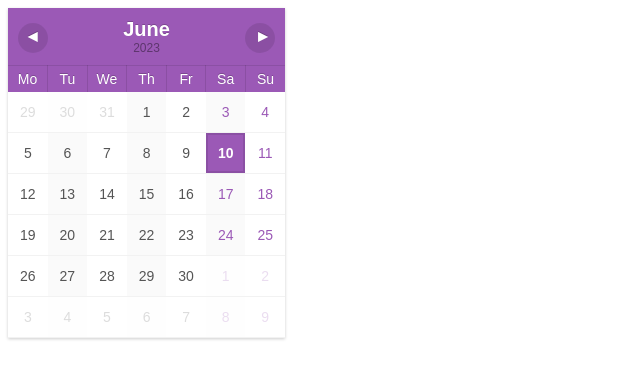
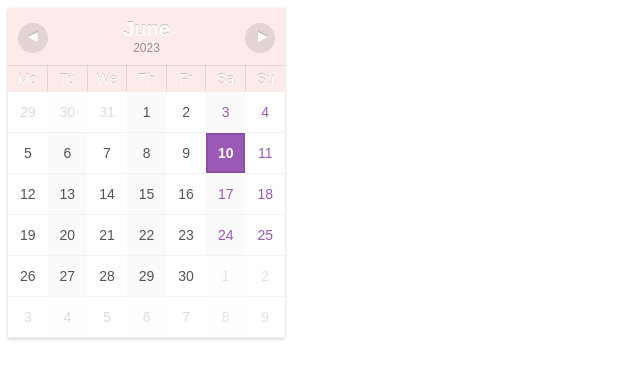
Before and after one commit to willdotjpg/notioncal, a plain HTML site: page index.html in a window 1280 px wide. Shown: the whole page, without its empty margins (0-640 px from the left). Drawn offline with Linux system fonts and the light colour scheme.

Commit message:
Update index.html

```diff
--- a/index.html
+++ b/index.html
@@ -63,7 +63,7 @@ td:last-child, th:last-child {
 th {
     border-top: 1px solid rgba(0,0,0,0.1);
     border-right: 1px solid rgba(0,0,0,0.1);
-    background-color: #9b59b6;
+    background-color: #FDEBEC;
     color: #fff;
     text-shadow: 0px -1px 0px rgba(0,0,0,0.2);
     font-weight: normal;
```
